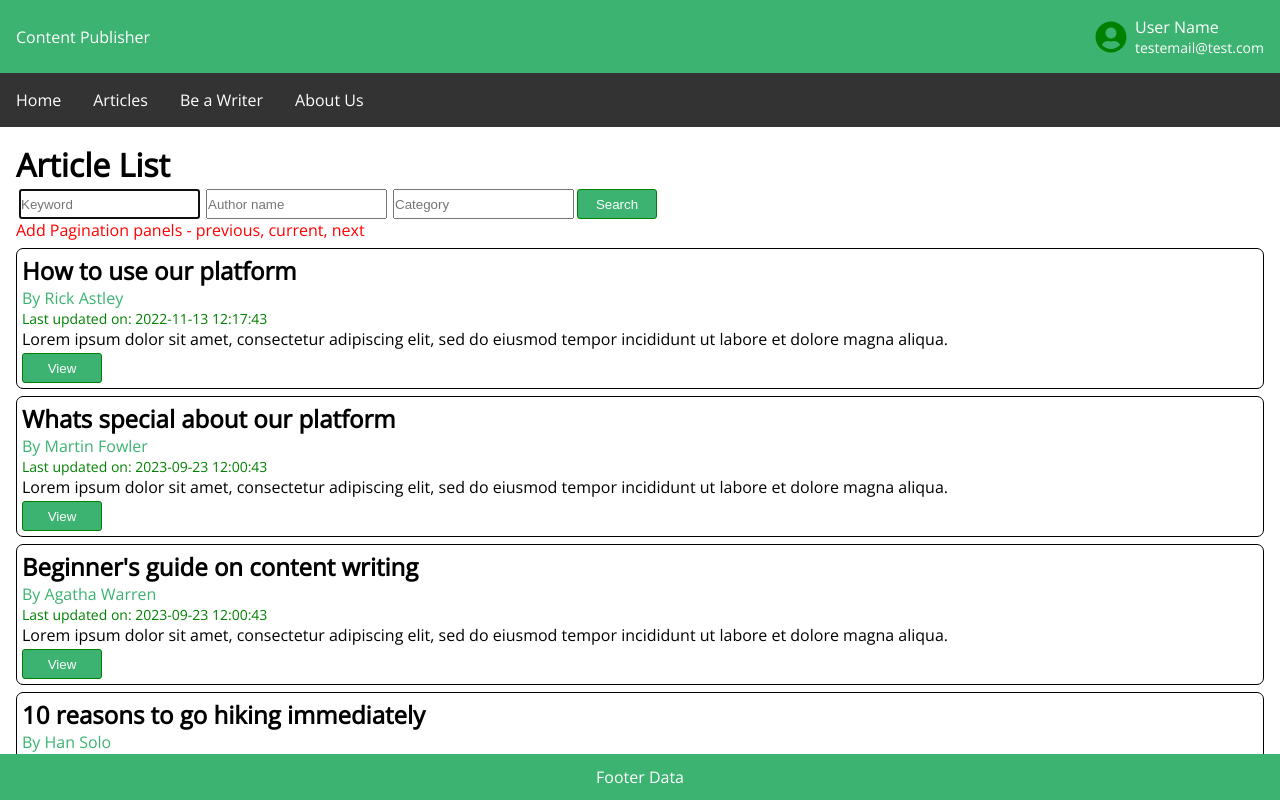
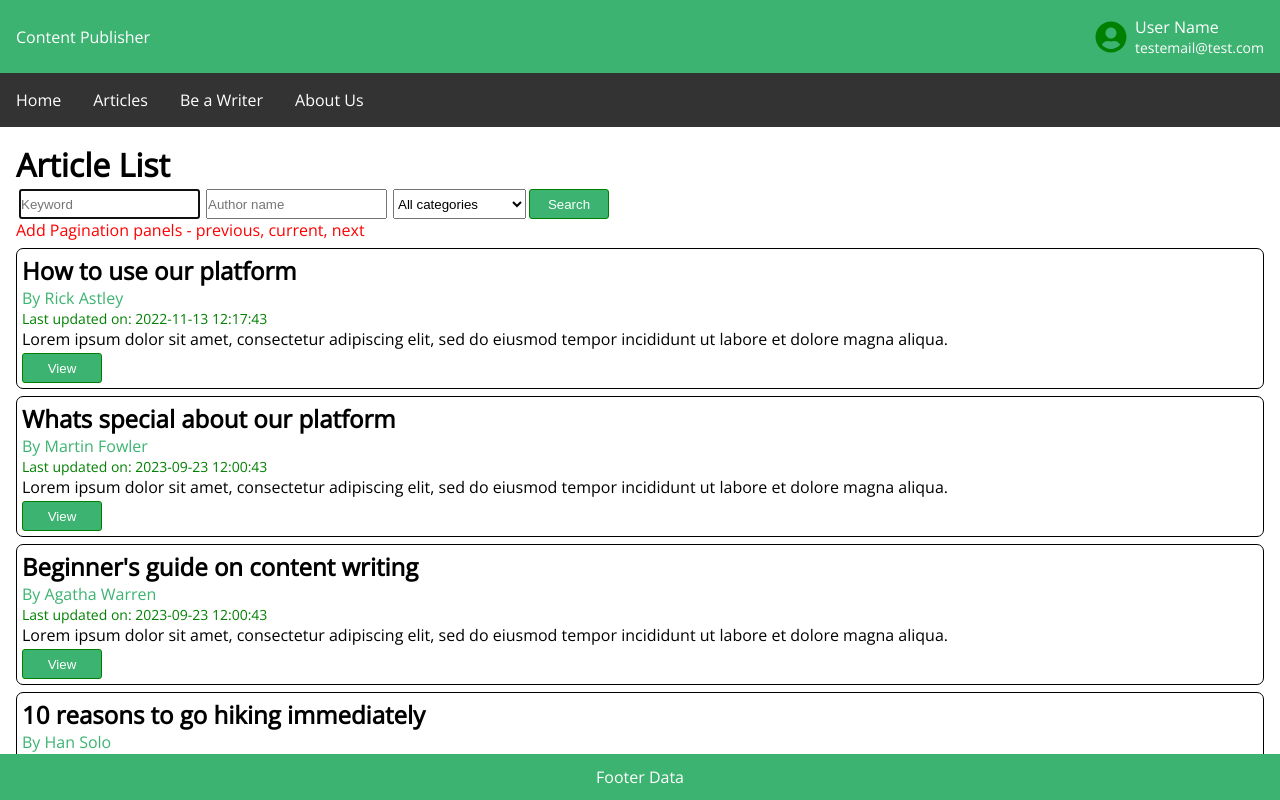
Before and after one commit to ruwinda90/content-publisher-frontend, a React (Create React App) app: page /article in a window 1280 px wide. Built offline with nearby package versions, Linux system fonts and the light colour scheme.

Commit message:
Add dropdown to select category

```diff
--- a/src/components/articlesearch/ArticleSearch.jsx
+++ b/src/components/articlesearch/ArticleSearch.jsx
@@ -1,20 +1,20 @@
 import React, { useRef, useState } from "react";
-import "./articlesearch.css"
+import "./articlesearch.css";
 
-const ArticleSearch = () => {
+const ArticleSearch = ({ categoryList }) => {
   const [searchKeyword, setSearchKeyword] = useState("");
   const [searchAuthorName, setSearchAuthorName] = useState("");
-  const [searchCategory, setSearchCategory] = useState(null);
+  const [searchCategory, setSearchCategory] = useState(0);
   const inputRef = useRef();
 
   const handleSubmit = (e) => {
     e.preventDefault();
     // todo
-  }
+  };
 
   return (
     //  TODO Add search prompts - by keyword, author, category, updateddate
-    <form className="searchForm" onSubmit={e => handleSubmit(e)}>
+    <form className="searchForm" onSubmit={(e) => handleSubmit(e)}>
       <label htmlFor="searchByKeyword">Search articles by keyword</label>
       <input
         autoFocus
@@ -34,14 +34,22 @@ const ArticleSearch = () => {
         onChange={(e) => setSearchAuthorName(e.target.value)}
       />
       <label htmlFor="searchByCategory">Search articles by category</label>
-      <input
+      <select
+        name="searchByCategory"
         id="searchByCategory"
-        type="text"
-        placeholder="Category"
         value={searchCategory}
         onChange={(e) => setSearchCategory(e.target.value)}
-      />
-      <button type="submit" onClick={() => inputRef.current.focus()}>Search</button>
+      >
+        {categoryList.map((category) => (
+          <option key={category.id} value={category.id}>
+            {category.categoryName}
+          </option>
+        ))}
+      </select>
+
+      <button type="submit" onClick={() => inputRef.current.focus()}>
+        Search
+      </button>
     </form>
   );
 };
--- a/src/components/articlesearch/articlesearch.css
+++ b/src/components/articlesearch/articlesearch.css
@@ -4,6 +4,12 @@
 }
 
 .searchForm input {
+    margin-left: 3px;
+    margin-right: 3px;
+    height: 30px;
+}
+
+.searchForm select {
     margin-left: 3px;
     margin-right: 3px;
     height: 30px;
--- a/src/pages/ArticlePage.jsx
+++ b/src/pages/ArticlePage.jsx
@@ -41,7 +41,7 @@ const ArticlePage = ({ userWriterId }) => {
       },
     },
     {
-      id: 4,
+      id: 5,
       title: "10 reasons to go hiking immediately",
       summary:
         "Lorem ipsum dolor sit amet, consectetur adipiscing elit, sed do eiusmod tempor incididunt ut labore et dolore magna aliqua.",
@@ -53,7 +53,7 @@ const ArticlePage = ({ userWriterId }) => {
       },
     },
     {
-      id: 5,
+      id: 7,
       title: "10 reasons to go hiking immediately",
       summary:
         "Lorem ipsum dolor sit amet, consectetur adipiscing elit, sed do eiusmod tempor incididunt ut labore et dolore magna aliqua.",
@@ -66,10 +66,17 @@ const ArticlePage = ({ userWriterId }) => {
     },
   ];
 
+  const categoryList = [
+    {id:0, categoryName:"All categories"},
+    {id:1, categoryName:"Hiking"},
+    {id:2, categoryName:"Content publishing"},
+    {id:3, categoryName:"Tutorials"},
+  ];
+
   return (
     <div className="articlePageComp">
       <h1>Article List</h1>
-      <ArticleSearch />
+      <ArticleSearch categoryList={categoryList} />
       <div style={{ color: "red" }}>Add Pagination panels - previous, current, next</div>
       <div className="listArea">
         {articleList.length ? (
```
